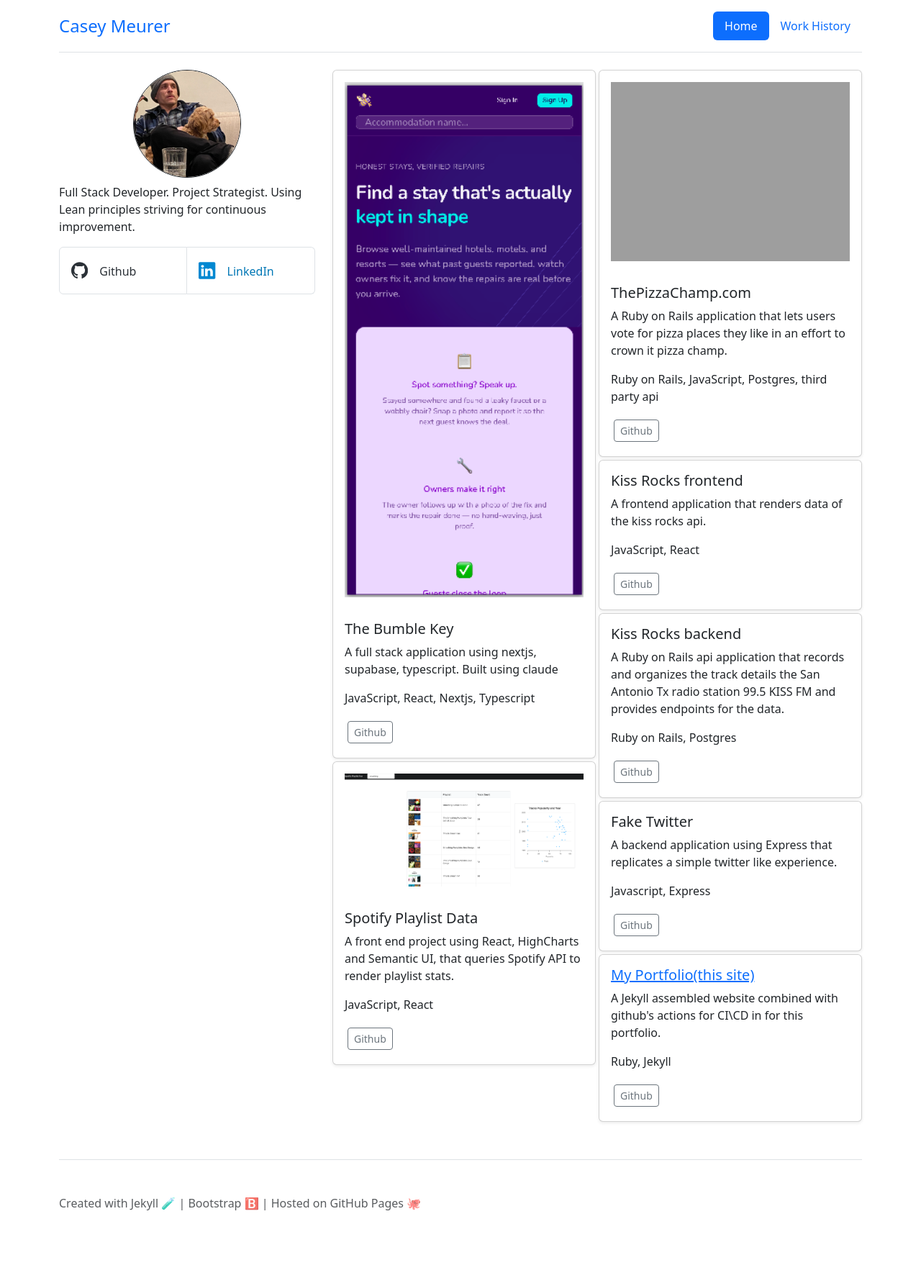
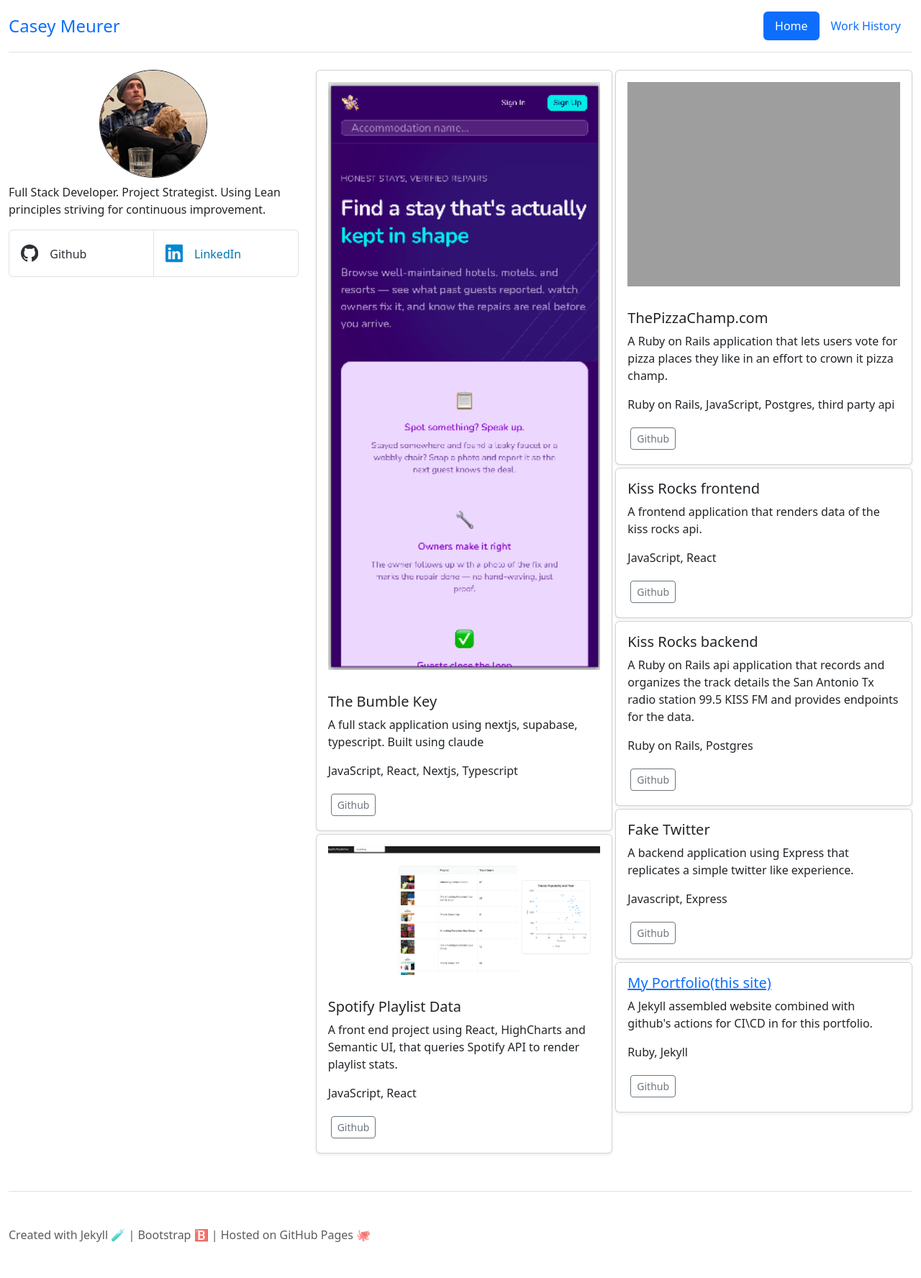
Before and after one commit to Meerkat81/my_portfolio, a Jekyll site: the page built from index.html, in a window 1280 px wide. Shown: the whole page at 72% size. Built offline with Jekyll 4.4.1, drawn with Linux system fonts in a browser that asks for light colours; before the commit the page ends 1732 px from its top, so only the background shows below that.

Commit message:
add max-width to container class in style.css

```diff
--- a/assets/css/style.css
+++ b/assets/css/style.css
@@ -1,3 +1,7 @@
+.container {
+  max-width: 1600px;
+}
+
 .align-items-center {
   align-items: center;
 }
```
